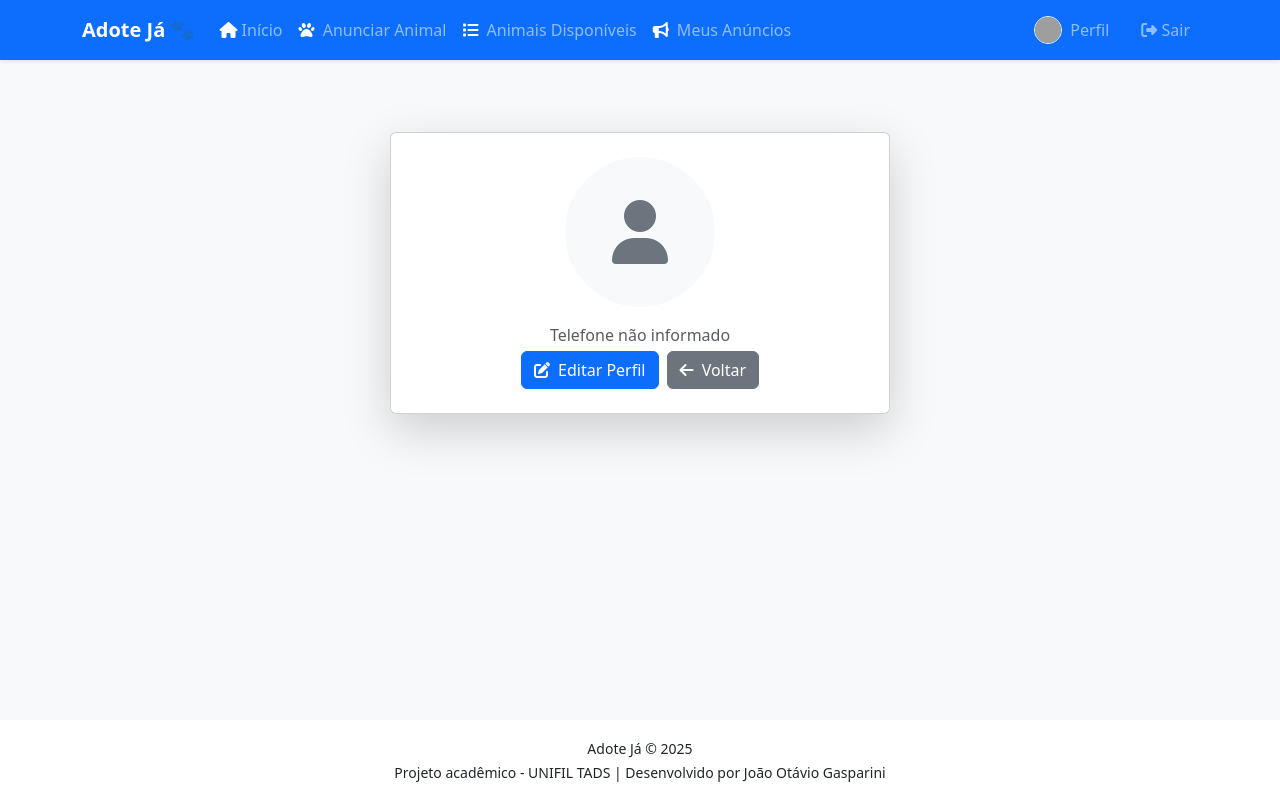
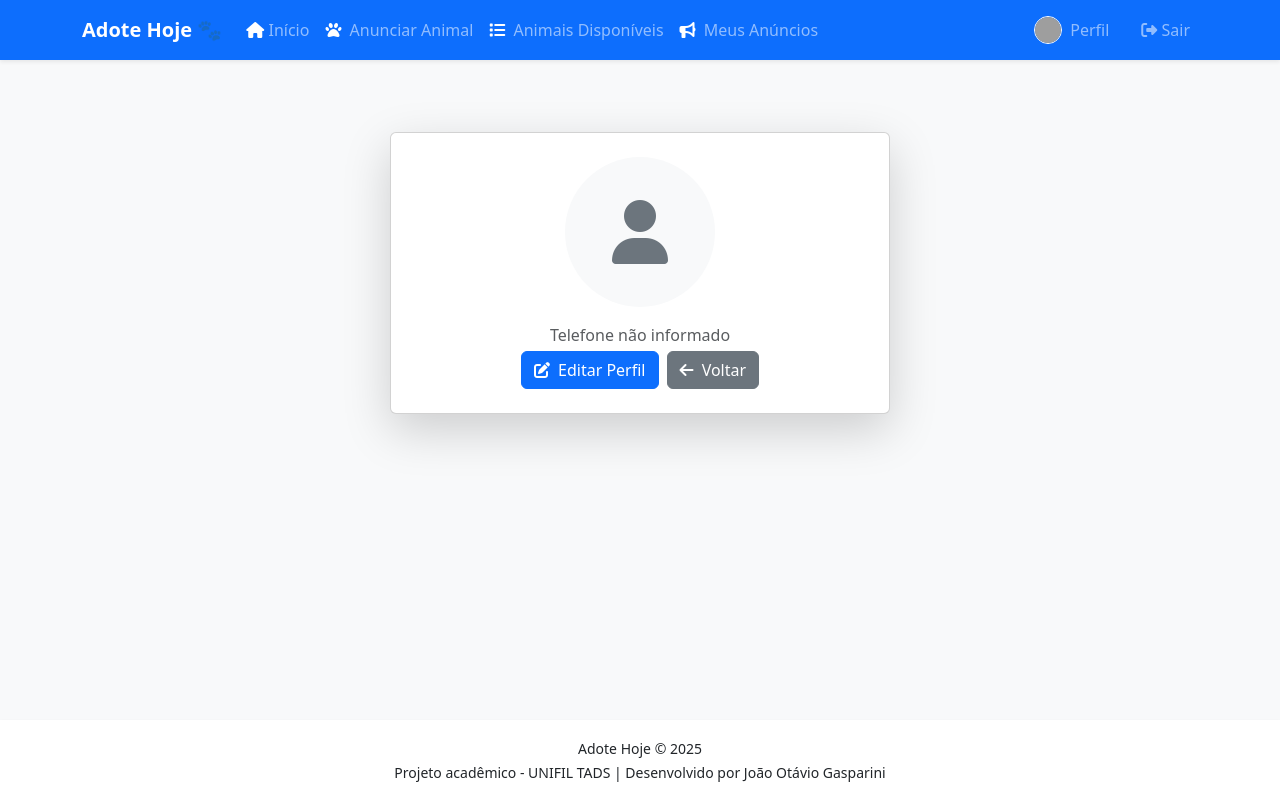
Before and after one commit to JoaoOtavioGRS/Adote-Ja, a Flask app: page /perfil in a window 1280 px wide. Run offline with Flask 3, Linux system fonts and the light colour scheme; the visitor is signed in with stand-in values (Sample User, id 1); data that the repository does not hold is empty; some libraries are stand-ins or nearby versions; grey boxes are pictures that could not be loaded.

Commit message:
alterações no nome do sistema e correção da alteração do perfil

```diff
--- a/app.py
+++ b/app.py
@@ -248,14 +248,14 @@ def esqueci_senha():
         link = url_for('redefinir_senha', token=token, _external=True)
 
         msg = Message(
-            subject="🔑 Redefinição de Senha - Adote Já",
+            subject="🔑 Redefinição de Senha - Adote Hoje",
             recipients=[email]
         )
 
         msg.html = f"""
         <p>Olá!</p>
 
-        <p>Recebemos sua solicitação para redefinir a senha no sistema <strong>Adote Já 🐾</strong>.</p>
+        <p>Recebemos sua solicitação para redefinir a senha no sistema <strong>Adote Hoje 🐾</strong>.</p>
         <p>Para criar uma nova senha, clique no botão abaixo (o link é válido por <strong>10 minutos</strong>):</p>
 
         <div style="margin: 20px 0;">
@@ -270,7 +270,7 @@ def esqueci_senha():
         <p>Se você não solicitou, basta ignorar este e-mail com segurança.</p>
 
         <p>Atenciosamente,<br>
-        Equipe <strong>Adote Já</strong></p>
+        Equipe <strong>Adote Hoje</strong></p>
         """
         mail.send(msg)
 
--- a/templates/base.html
+++ b/templates/base.html
@@ -2,7 +2,7 @@
 <html lang="pt-br">
 <head>
     <meta charset="UTF-8" />
-    <title>{% block title %}Adote Já{% endblock %}</title>
+    <title>{% block title %}Adote Hoje{% endblock %}</title>
 
     <!-- Bootstrap CSS -->
     <link href="https://cdn.jsdelivr.net/npm/bootstrap@5.3.3/dist/css/bootstrap.min.css" rel="stylesheet" />
@@ -33,7 +33,7 @@
 
     <nav class="navbar navbar-expand-lg navbar-dark bg-primary shadow-sm">
         <div class="container">
-            <a class="navbar-brand fw-bold" href="{{ url_for('home') }}">Adote Já 🐾</a>
+            <a class="navbar-brand fw-bold" href="{{ url_for('home') }}">Adote Hoje 🐾</a>
             <button class="navbar-toggler" type="button" data-bs-toggle="collapse" data-bs-target="#navbarContent"
                     aria-controls="navbarContent" aria-expanded="false" aria-label="Alternar navegação">
                 <span class="navbar-toggler-icon"></span>
@@ -113,7 +113,7 @@
 
     <footer class="bg-white text-center py-3 mt-auto shadow-sm">
         <small>
-            Adote Já © 2025<br>
+            Adote Hoje © 2025<br>
             Projeto acadêmico - UNIFIL TADS |
             Desenvolvido por João Otávio Gasparini
         </small>
--- a/templates/cadastrar.html
+++ b/templates/cadastrar.html
@@ -1,5 +1,5 @@
 {% extends "base.html" %}
-{% block title %}Cadastrar Usuário - Adote Já{% endblock %}
+{% block title %}Cadastrar Usuário - Adote Hoje{% endblock %}
 
 {% block content %}
 <h1 class="mb-4 text-center">Cadastrar Usuário</h1>
--- a/templates/home.html
+++ b/templates/home.html
@@ -1,12 +1,12 @@
 {% extends "base.html" %}
 
-{% block title %}Home - Adote Já{% endblock %}
+{% block title %}Home - Adote Hoje{% endblock %}
 
 {% block content %}
 
 <div class="text-center mb-5">
     <h3 class="mb-2">Olá, {{ session['usuario_nome'] }}!</h3>
-    <h2 class="mb-2">🐾 Bem-vindo ao Adote Já!</h2>
+    <h2 class="mb-2">🐾 Bem-vindo ao Adote Hoje!</h2>
     <p class="lead fst-italic text-secondary">“A vida é melhor com um amigo de 4 patas ao lado.” 🐶🐱</p>
 </div>
 
```
Also changed, not shown: templates/editar_perfil.html (+21 -24 lines).
